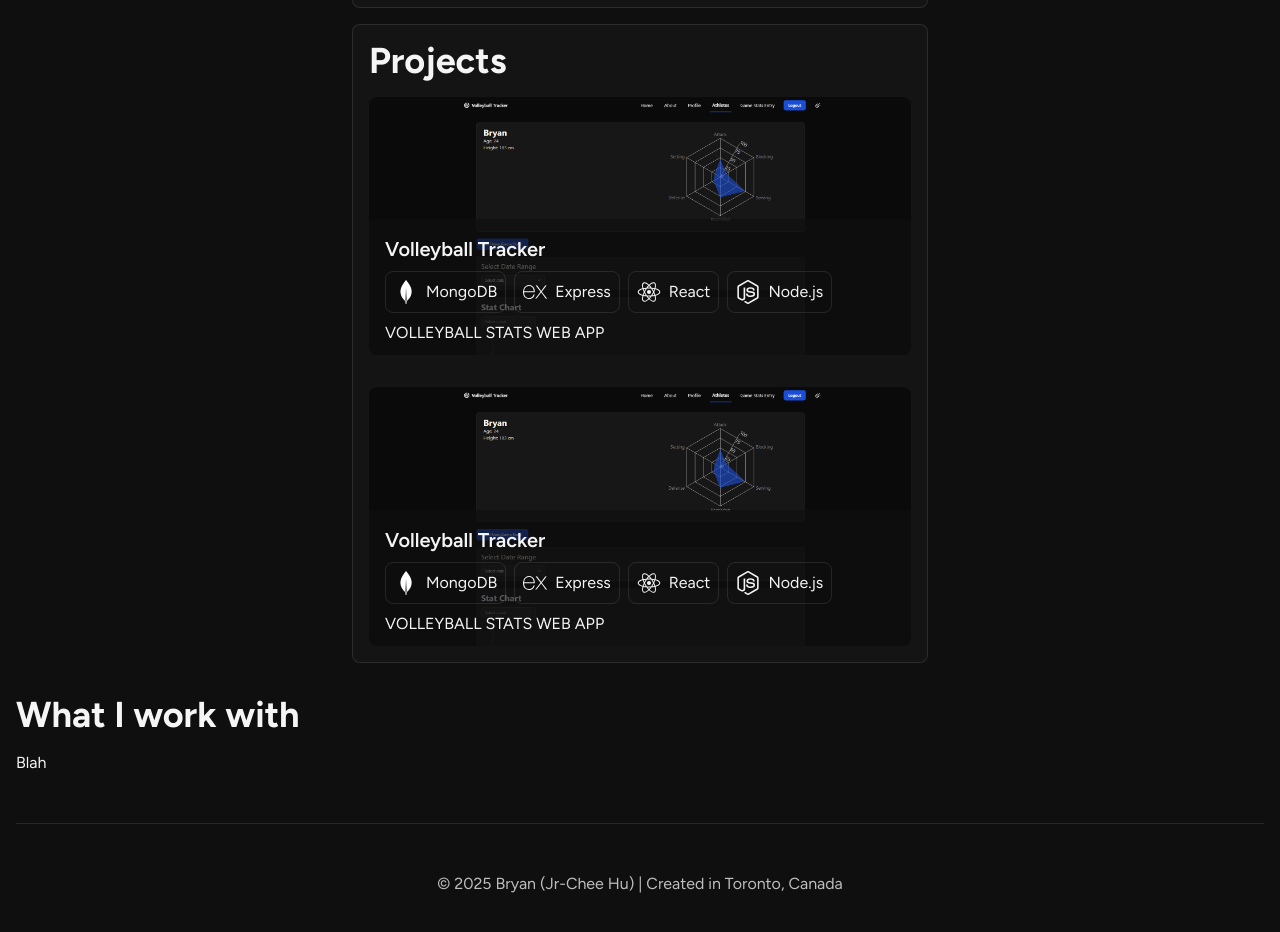
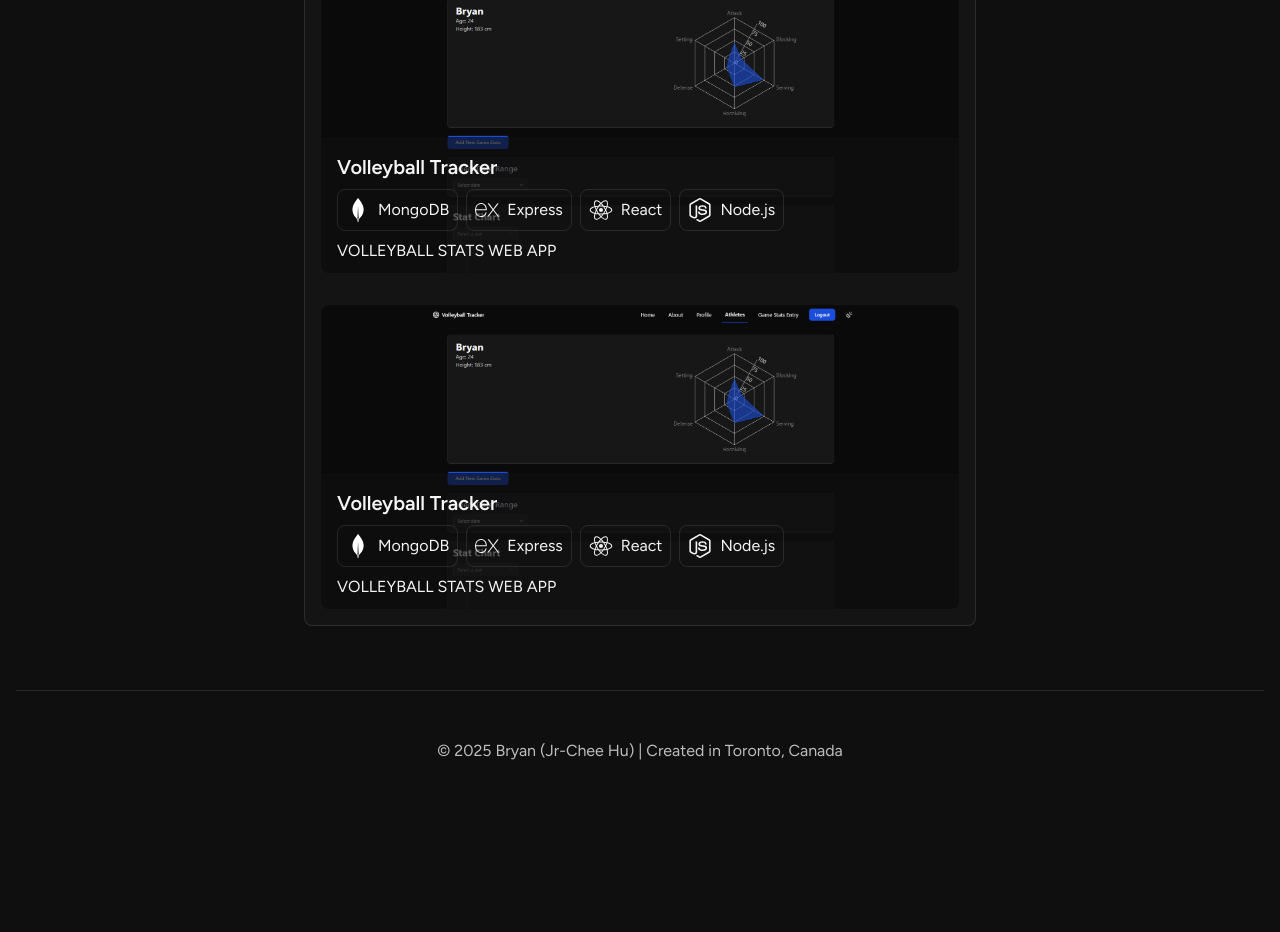
Before and after one commit to mrdude8391/branflakes, a React (Vite) app: page / in a window 1280 px wide. Shown: the part 940-1872 px from the top of the page. After the commit the page ends 1751 px from the top, so only its background shows below. Built offline with nearby package versions, Linux system fonts and the light colour scheme.

Commit message:
ui update

```diff
--- a/src/global.css
+++ b/src/global.css
@@ -80,7 +80,7 @@
 }
 
 @utility dashboard-card {
-  @apply w-full bg-container p-4 max-w-2xl lg:max-w-xl border rounded-lg;
+  @apply w-full bg-container p-4 max-w-2xl lg:max-w-2xl border rounded-lg;
 }
 
 @utility hover-pop {
@@ -93,7 +93,7 @@
 
 @layer components {
   .dashboard {
-    @apply flex flex-col 2xl:flex-row gap-4 items-start;
+    @apply flex flex-col  gap-4 items-start;
   }
   .nav-button-current {
     @apply transition-all duration-300 ease-in-out cursor-default;
@@ -164,17 +164,17 @@
   }
 
   .project-details-inner .header {
-    @apply w-full bg-container p-4 border rounded-lg flex flex-col gap-2;
+    @apply w-full bg-container items-center p-4 border rounded-lg flex flex-col gap-2;
   }
 
   .project-details-inner .header .tech-list {
-    @apply flex gap-2 flex-wrap;
+    @apply flex gap-2 flex-wrap mb-4;
   }
   .project-details-inner .header .tech-list li {
     @apply text-sm bg-accent px-2 rounded-xl;
   }
 
-  .project-details-inner .header button {
+  .project-details-inner .header button a {
     @apply flex items-center gap-2;
   }
 
--- a/src/pages/Work.tsx
+++ b/src/pages/Work.tsx
@@ -1,21 +1,14 @@
 import Experience from "../components/Experience";
-import Nav from "../components/Nav";
 import Portfolio from "../components/Portfolio";
 import SelfInfo from "../components/SelfInfo";
 
 const Work = () => {
   return (
-    <div className="max-container justify-center flex flex-col items-center flex-wrap gap-8">
-      <Nav />
+    <div className="max-container justify-center flex flex-col items-center flex-wrap gap-8 py-4">
       <div className="dashboard">
         <SelfInfo />
         <Experience />
         <Portfolio />
-      </div>
-
-      <div className="w-full ">
-        <h1>What I work with</h1>
-        <p className="mt-4">Blah</p>
       </div>
     </div>
   );
--- a/src/pages/portfolio/VolleyApp.tsx
+++ b/src/pages/portfolio/VolleyApp.tsx
@@ -26,16 +26,14 @@ const VolleyApp = () => {
             <li>Express</li>
             <li>Node</li>
           </ul>
-          <a
-            href="https://sports-data-app.vercel.app/"
-            target="_blank"
-            className="mt-2"
-          >
-            <button>
+
+          <button>
+            <a href="https://sports-data-app.vercel.app/" target="_blank">
               Visit App <SquareArrowUpRight className="size-4" />
-            </button>
-          </a>
+            </a>
+          </button>
         </div>
+
         <div className="description">
           <div className="hero">
             <h2>Why and What</h2>
```
